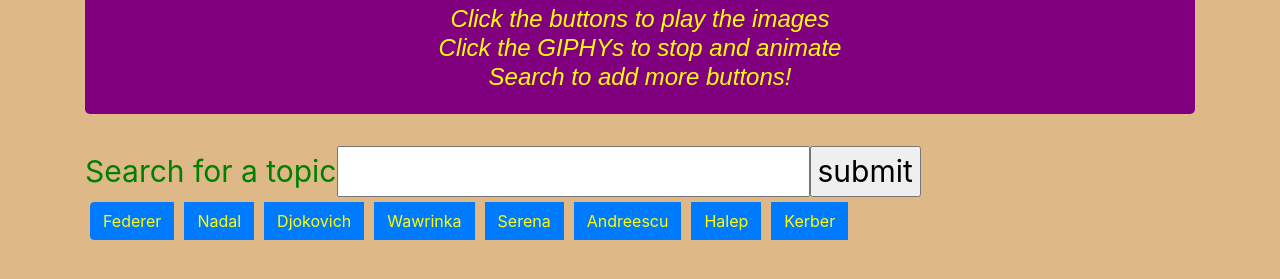
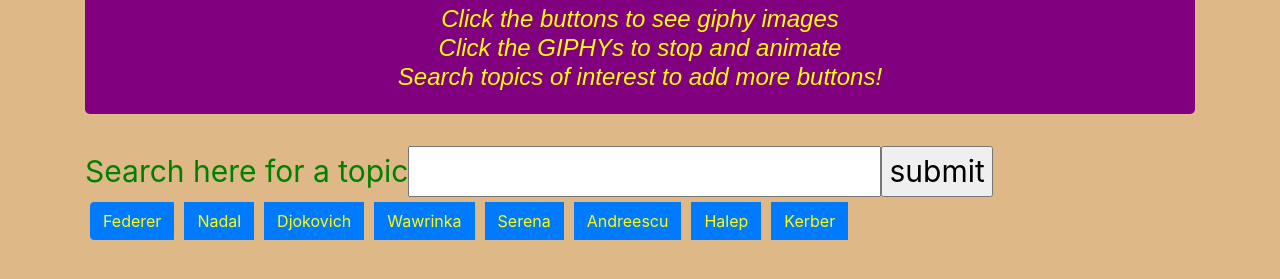
Before and after one commit to akolli1972/Giftastic-week6HW, a plain HTML site: page index.html in a window 1280 px wide. Shown: the part 61-340 px from the top of the page. Drawn offline with nearby package versions, Linux system fonts and the light colour scheme; a web font is replaced by a local one.

Commit message:
final edits to all files

```diff
--- a/assets/javascript/app.js
+++ b/assets/javascript/app.js
@@ -16,7 +16,8 @@ $(document).ready(function() {
         $.ajax({
               url: queryURL,
               method: "GET"
-            }).done(function(response) {
+            })
+            .done(function(response) {
                 var results = response.data;
                 console.log(results);
                 for (var i = 0; i < results.length; i++) {
@@ -74,7 +75,7 @@ $(document).ready(function() {
       //Click event on gifs with class of "_Giphy" executes pausePlayGifs function
       $(document).on("click", "._Giphy", pausePlayGifs);
 
-      //Function accesses "data-state" attribute and depending on status, changes image source to "data-animate" or "data-still"
+      //Changing attribute to "still" or "animate"
       function pausePlayGifs() {
            var state = $(this).attr("data-state");
           if (state === "still") {
--- a/index.html
+++ b/index.html
@@ -16,16 +16,16 @@
 <div class="jumbotron" id="header">
 
  <h1>Giphy Images</h1>
-  <h4>Click the buttons to play the images <br>
-    Click the GIPHYs to stop and animate<br>Search to add more buttons!</h4>
+  <h4>Click the buttons to see giphy images <br>
+    Click the GIPHYs to stop and animate<br>Search topics of interest to add more buttons!</h4>
 </div>
 
 <form class="form-inline" id="theSearch">
   <div class="form-group">
-    <label for="topicInput">Search for a topic </label>
+    <label for="topicInput">Search  here for a topic </label>
     <input type="text" id="topicInput">
   </div>
-  <!-- Button triggers topics to be added -->
+
   <input id="addtopics" type="submit" value="submit">
 </form>
 
```
Also changed, not shown: assets/css/style.css (+2 -5 lines), 1 other file.
